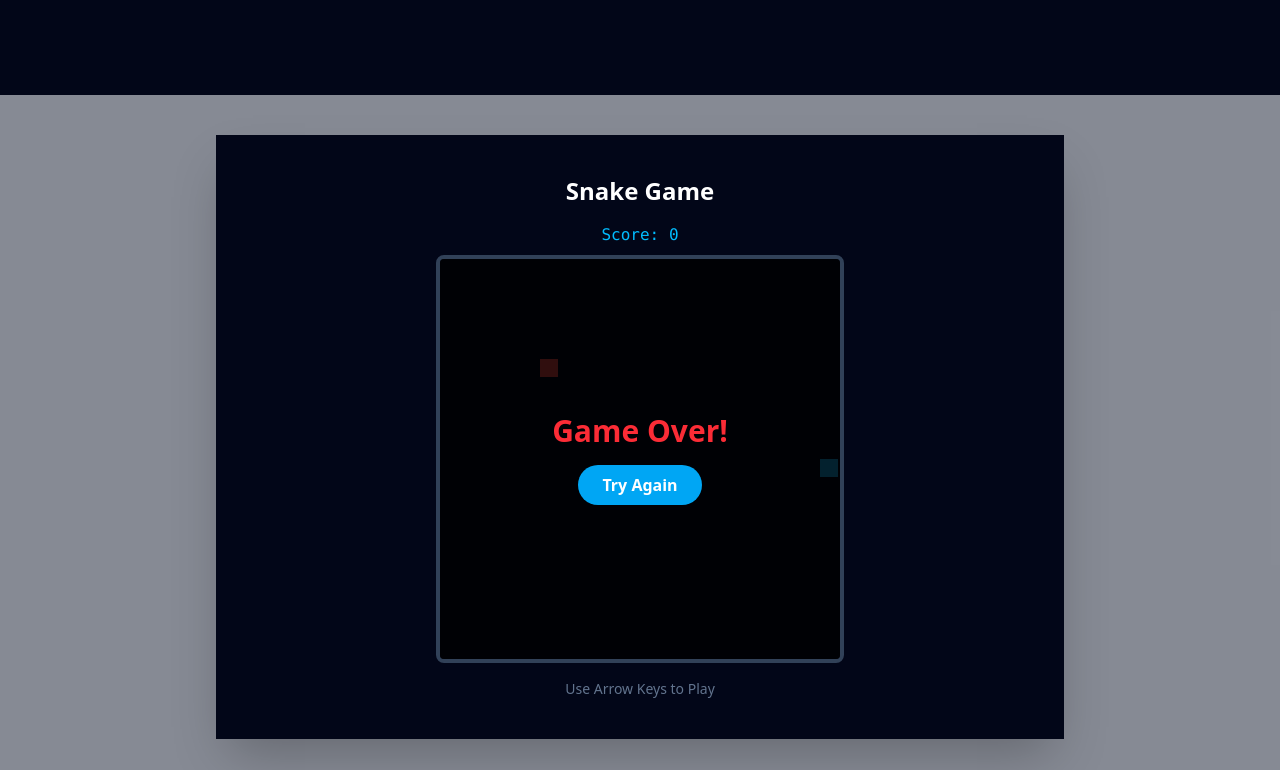
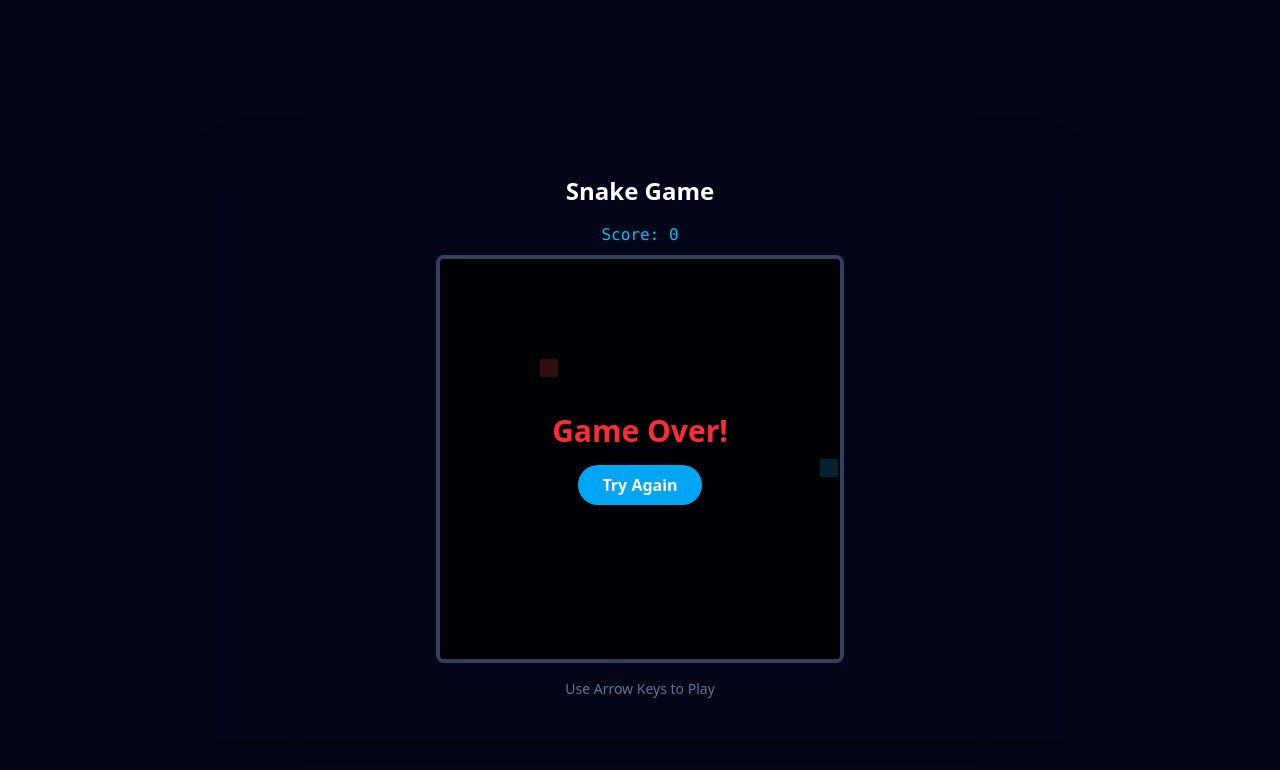
Before and after one commit to AungMinKo-tech/aungminko-portfolio, a React (Vite) app: page / in a window 1280 px wide. Shown: the part 2230-3000 px from the top of the page. Built offline with nearby package versions, Linux system fonts and the light colour scheme.

Commit message:
feat:snake-game-add

```diff
--- a/src/App.jsx
+++ b/src/App.jsx
@@ -14,7 +14,7 @@ function App() {
       <Hero />
       <About />
       <Projects />
-      <section className="py-10 bg-slate-900/50">
+      <section className="py-10 bg-slate-950">
         <div className="max-w-4xl mx-auto px-6">
           <SnakeGame />
         </div>
```
